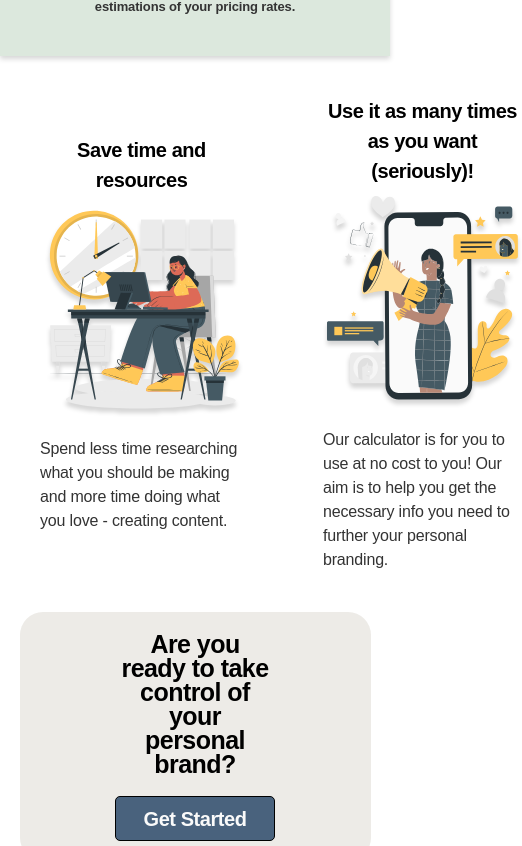
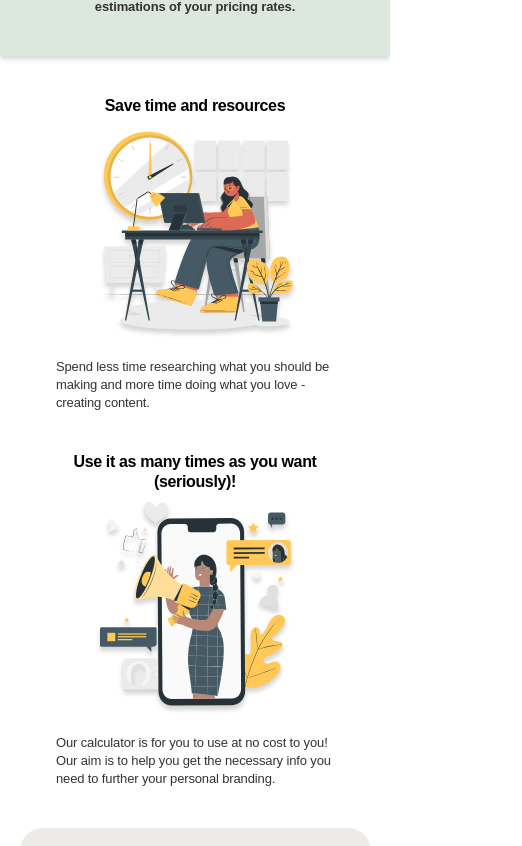
Before and after one commit to Co-Lab-You-Belong-in-Tech/fluence, a React (Create React App) app: page / in a window 390 px wide. Shown: the part 1138-1984 px from the top of the page, 522 px wide, since content can reach past the window. Built offline with nearby package versions, Linux system fonts and the light colour scheme.

Commit message:
add Home responsive styles

```diff
--- a/src/components/Home/Home.css
+++ b/src/components/Home/Home.css
@@ -32,7 +32,6 @@ header .get-started,
     border-radius: 5px;
     display: block;
     width: 160px;
-    height: 45px;
     text-align: center;
     line-height: 4.4rem;
     letter-spacing: -0.022em;
@@ -265,6 +264,11 @@ footer img {
         margin: 0 100px 20px 100px;
     }
 
+    .cta-section .get-started {
+        font-size: 1.4rem;
+        width: 140px;
+    }
+
     /* FOOTER STYLES */
     footer img {
         margin: 20px auto 10px;
@@ -341,4 +345,31 @@ footer img {
         line-height: 1.8rem;
         margin: 0;
     }
+
+    /* FEATURES STYLES */
+    .features {
+        flex-wrap: wrap;
+    }
+
+    .features .features-description h3 {
+        font-size: 1.6rem;
+        line-height: 2rem;
+        padding: 0 25px;
+    }
+
+    .features .features-description p {
+        font-size: 1.3rem;
+        line-height: 1.8rem;
+        padding: 0 16px;
+    }
+
+    .features .features-section-second {
+        margin-top: 0;
+    }
+
+    /* CTA STYLES */
+    .cta-section p {
+        font-size: 1.6rem;
+        margin: 0 25px 10px;
+    }
 }
--- a/src/components/Nav.css
+++ b/src/components/Nav.css
@@ -2,7 +2,7 @@ nav ul {
     display: flex;
     justify-content: space-between;
     align-items: center;
-    margin: 10px 30px;
+    margin: 10px 0;
 }
 
 nav li:first-child {
@@ -27,9 +27,3 @@ nav .nav-border {
         font-size: 1.6rem;
     }
 }
-
-@media (max-width: 550px) {
-    nav ul {
-        margin: 10px 0;
-    }
-}
```
